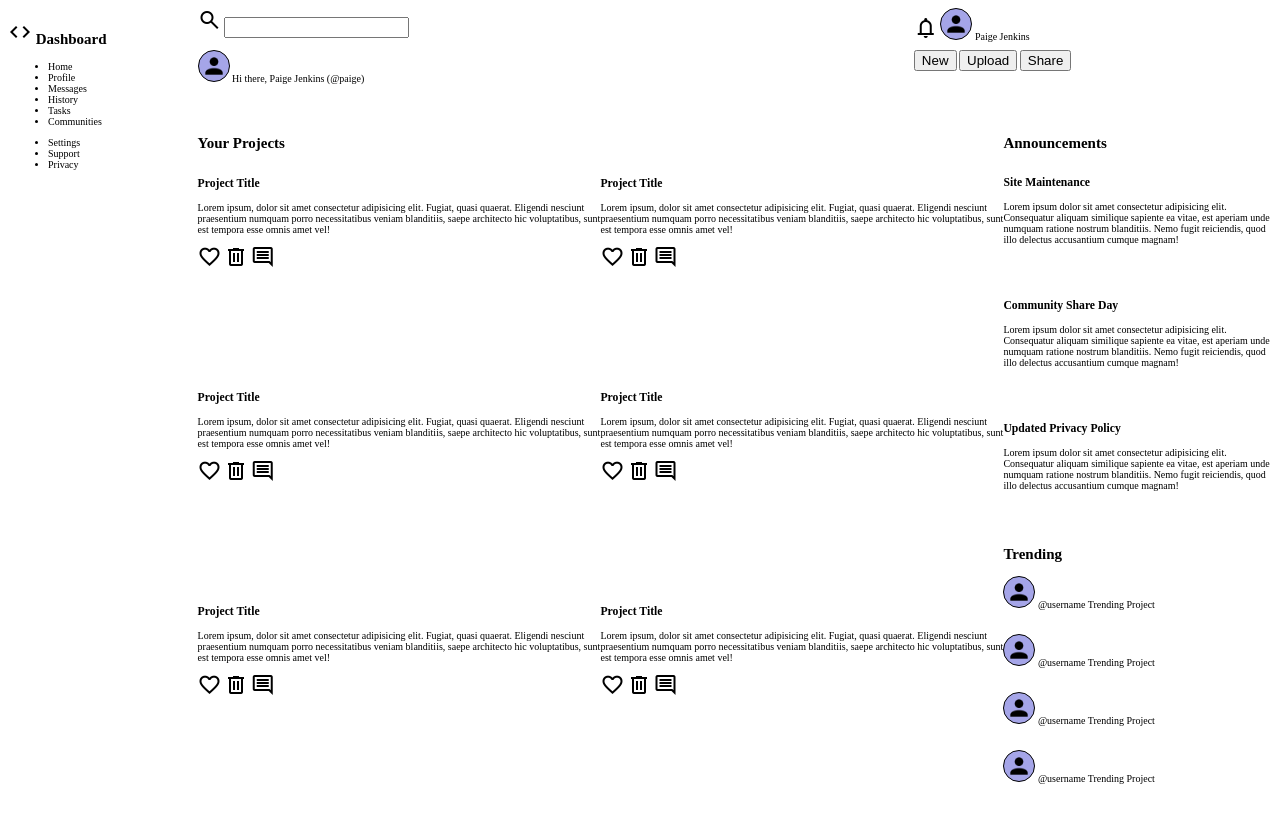
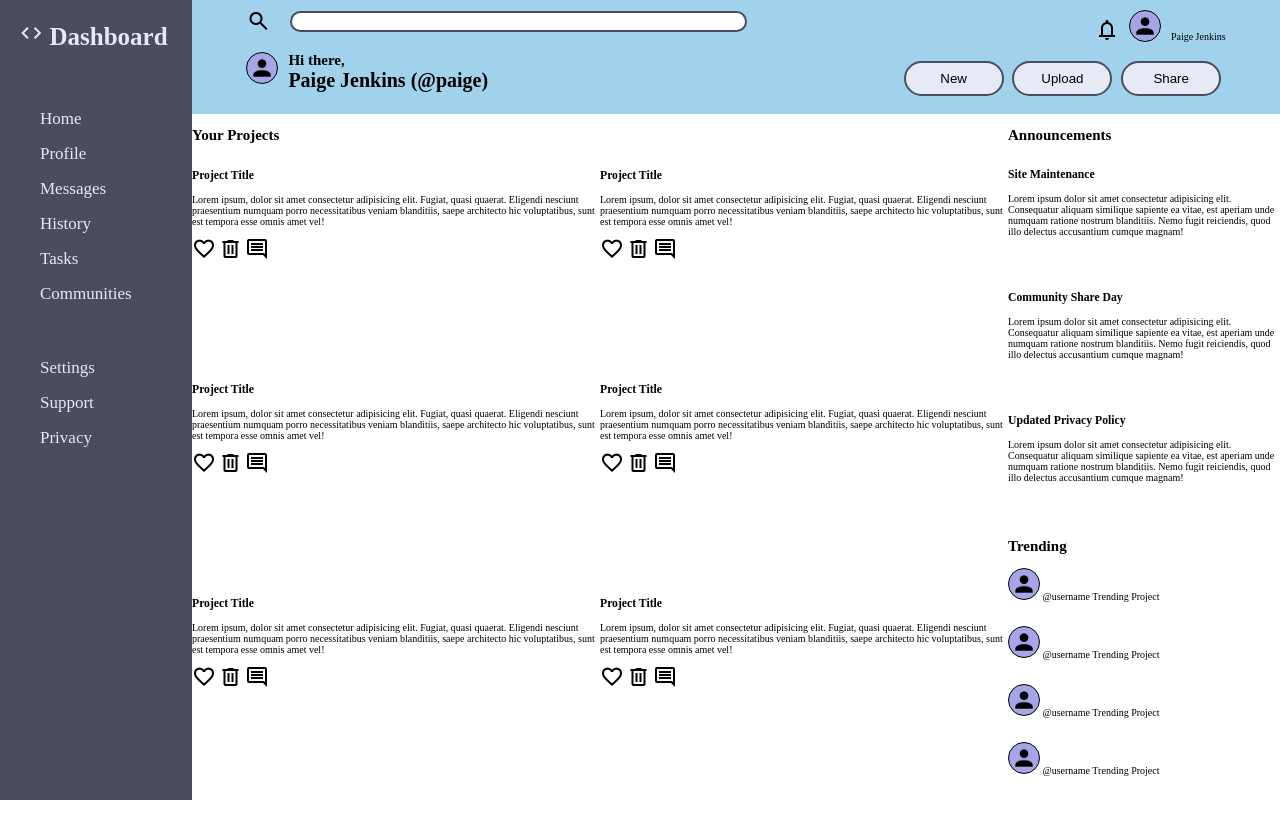
Before and after one commit to PJenkins28/admin-portal, a plain HTML site: page index.html in a window 1280 px wide. Drawn offline with nearby package versions, Linux system fonts and the light colour scheme.

Commit message:
styled navigation panes

```diff
--- a/index.html
+++ b/index.html
@@ -42,13 +42,15 @@
             </section>
             <section class="profile">
                 <span class="material-symbols-outlined">notifications</span>
-                <img src="/icons/account.png" alt="profile-pic">
+                <img id="main-user" src="/icons/account.png" alt="profile-pic">
                 <span class="username">Paige Jenkins</span>
             </section>
             <section class="welcome-msg">
-                <img src="/icons/account.png" alt="profile-pic">
-                <span>Hi there,</span>
-                <span class="username-handle">Paige Jenkins (@paige)</span>
+                <img id="main-user" src="/icons/account.png" alt="profile-pic">
+                <section class="content-msg">
+                    <span>Hi there,</span>
+                    <span class="username-handle">Paige Jenkins (@paige)</span>
+                </section>
             </section>
             <section class="content-buttons">
                 <button>New</button>
--- a/style.css
+++ b/style.css
@@ -5,6 +5,8 @@ html {
     font-size: 62.5%;
 }
 body {
+    padding: 0;
+    margin: 0;
     display: grid;
     grid-template: .2fr 1.2fr / .3fr 1.7fr;
     grid-template-areas:
@@ -23,17 +25,87 @@ img {
 /* img #main-user {
     background-color: rgb(60, 60, 85);
 } */
-
+ul {
+    list-style: none;
+}
 .dashboard {
     grid-area: dashboard;
+    display: flex;
+    flex-direction: column;
+    gap: 2rem;
+    background-color: rgb(73, 77, 95);
+    color: rgb(229, 234, 245);
+}
+h1 {
+    font-size: 2.5rem;
+    margin-left: 10%;
+}
+.basic-nav, .settings-nav {
+    display: flex;
+    flex-direction: column;
+    gap: 1.5rem;
+    font-size: 1.7rem;
+
 }
 .search-bar {
     height: 100%;
     display: grid;
     grid-template: 1fr 1.7fr / 1fr .5fr;
+    padding: 0 5%;
 }
-.header {
+.search {
+    display: flex;
+    justify-content: flex-start;
+    align-items: center;
+    gap: 2rem;
+}
+.profile {
+    display: flex;
+    justify-content: flex-end;
+    align-items: flex-end;
+    gap: 1rem;
+
+}
+.welcome-msg {
+    padding-top:10px;
+    display: flex;
+    gap: 1rem;
+    font-size: 1.5rem;
+    font-weight: bold;
+}
+.content-msg {
+    display: flex;
+    flex-direction: column;
+}
+.username-handle {
+    font-size: 2rem;
+}
+input {
+    width: 70%;
+    height: 50%;
+    border: 2px solid rgb(73, 77, 95);
+    border-radius: 2rem;
+}
+.content-buttons {
+    display: flex;
+    justify-content: space-around;
+    align-items: center;
+}
+button {
+    text-align: center;
+    height: 35px;
+    max-height: 40px;
+    min-width: 100px;
+    border: 2px solid rgb(73, 77, 95);
+    border-radius: 2rem;
+    background: rgb(229, 234, 245);
+    color: black;
+
+}
+header {
     grid-area: header;
+    background-color: rgb(160, 210, 235);
+    color: black
 }
 main {
     display: grid;
```
